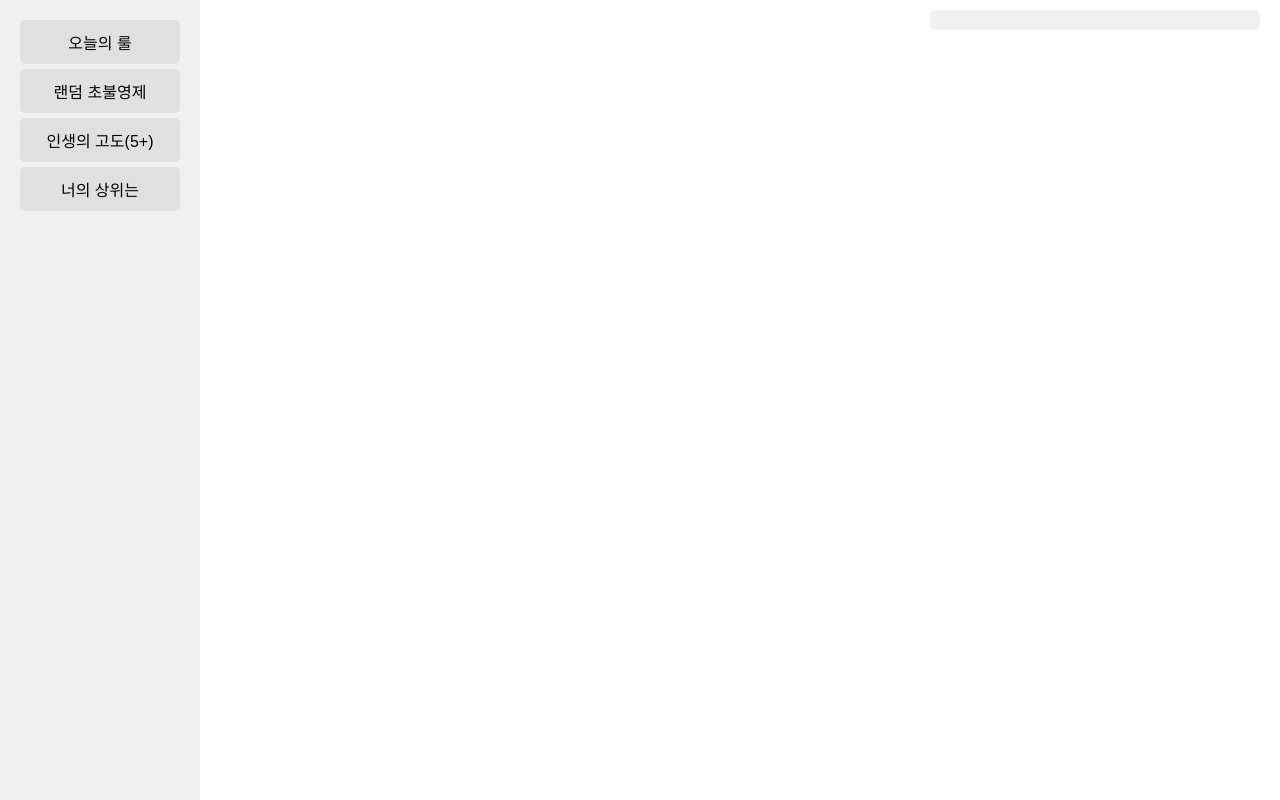
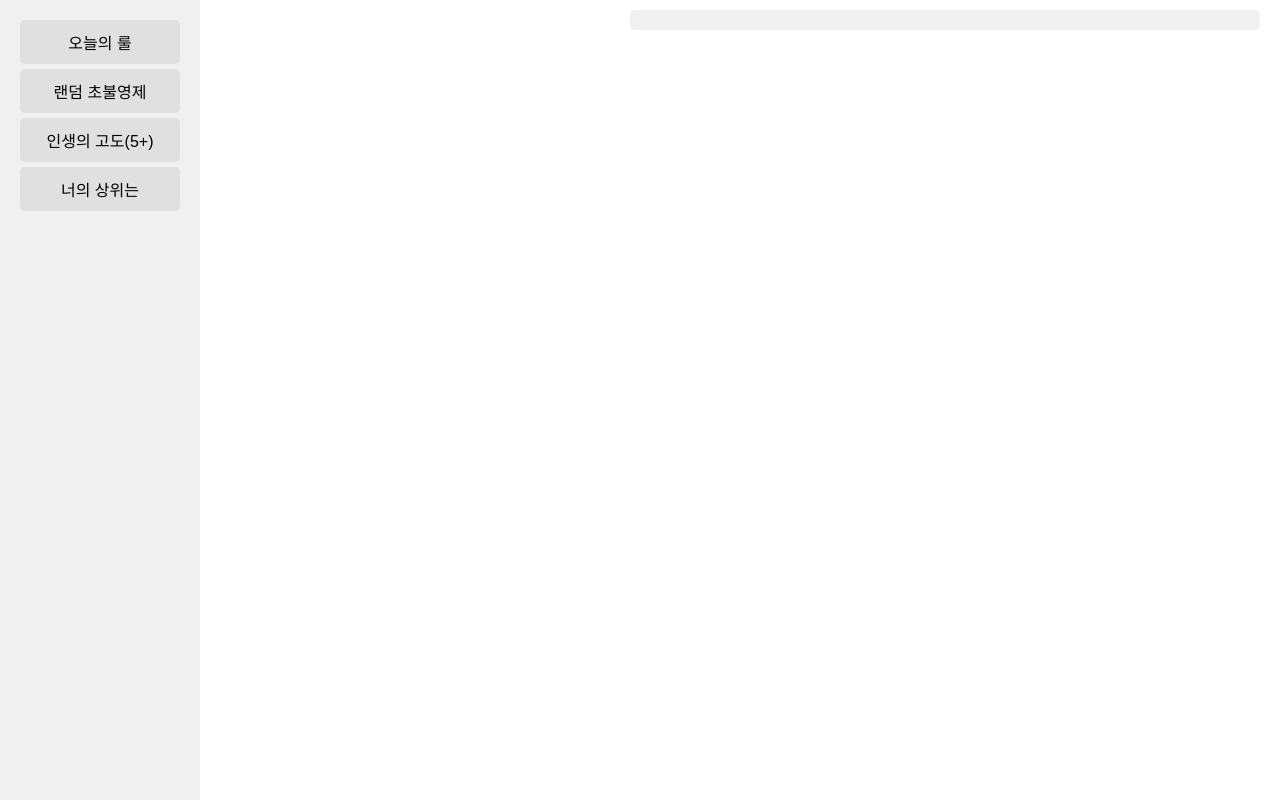
Before and after one commit to Chooooooosw/Chooooooosw.github.io, a plain HTML site: page index.html in a window 1280 px wide. Drawn offline with Linux system fonts and the light colour scheme.

Commit message:
Update style.css

```diff
--- a/style.css
+++ b/style.css
@@ -108,9 +108,9 @@ body {
     font-weight: bold;
     color: #333;
     z-index: 100;
-    max-height: 150px;
+    max-height: 250px;
     overflow: auto;
-    width: 300px;
+    width: 600px;
     word-break: break-all;
     white-space: normal;
 }
```
